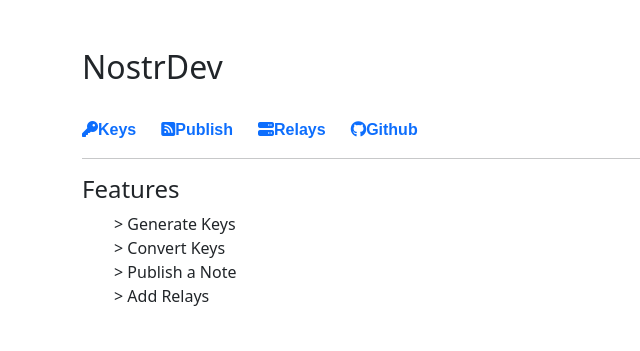
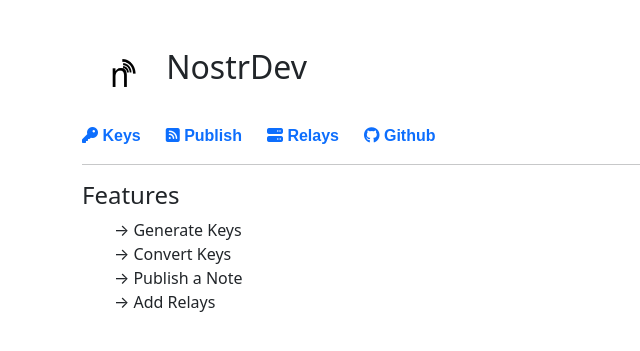
Before and after one commit to pj8912/nostrdev, a PHP site: page / in a window 1280 px wide. Shown: the top 351 px of the page, without its empty margins (0-640 px from the left). Run offline with PHP 8.4, Linux system fonts and the light colour scheme; some libraries are stand-ins or nearby versions.

Commit message:
addedlogo

```diff
--- a/includes/header.php
+++ b/includes/header.php
@@ -19,8 +19,13 @@
             /* margin: 2px; */
         }
         .main-tite{
-            border-bottom : 2px solid black;
+            /* border-bottom : 2px solid black; */
+            /* margin-right: 10px; */
+            display: flex;
+            flex-direction: row;
+
         }
+
     </style>
 </head>
 <body>
--- a/index.php
+++ b/index.php
@@ -1,16 +1,25 @@
 <?php include 'includes/header.php'; ?>
 <div class="container mt-5">
-    <h2 class="main-title">NostrDev</h2><br>
-    <div class="links"><a href="keys.php"><i class="fas fa-key"></i>Keys</a> <a href="publish.php"><i class="fas fa-rss-square"></i>Publish</a> <a href="relays.php"><i class="fas fa-server"></i>Relays</a>
-    <a href="https://github.com/pj8912/nostrdev"><i class="fa fa-github"></i>Github</a>
-</div><hr>
+    <div class="main-title">
+        <img src="includes/nostr-logo.png" alt="nostr-logo" width="80" height="50">
+        <span class="h2">
+            NostrDev
+        </span>
+    </div>
+    <br>
+    <div class="links"><a href="keys.php"><i class="fas fa-key"></i> Keys</a>
+        <a href="publish.php"><i class="fas fa-rss-square"></i> Publish</a>
+        <a href="relays.php"><i class="fas fa-server"></i> Relays</a>
+        <a href="https://github.com/pj8912/nostrdev"><i class="fa fa-github"></i> Github</a>
+    </div>
+    <hr>
     <div class="mt-3">
         <h4>Features</h4>
         <ul style="list-style: none;">
-            <li>> Generate Keys</li>
-            <li>> Convert Keys</li>
-            <li>> Publish a Note</li>
-            <li>> Add Relays</li>
+            <li>&#8594; Generate Keys</li>
+            <li>&#8594; Convert Keys</li>
+            <li>&#8594; Publish a Note</li>
+            <li>&#8594; Add Relays</li>
         </ul>
     </div>
 </div>
--- a/keys.php
+++ b/keys.php
@@ -18,7 +18,7 @@
             <!-- bech32 to hex -->
             <h4>Convert bech32 encoded keys (npub, nsec) to hex</h4>
             <input type="text" name="hex_public_key" id="key_" class="form-control" placeholder="Public/Private Key (npub/nsec)"><br>
-            <button onclick="convertKeys()" class="btn btn-primary"> Convert to hex </button>
+            <button onclick="convertKeys()" class="btn btn-primary"> Convert bech32 ->>  hex </button>
             <br>
             <div id="converted_key"></div>
         </div>
@@ -31,7 +31,7 @@
             <br>
             <input type="text" name="hex_private_key" id="key2" class="form-control" placeholder="Private Key(hex)">
             <br>
-            <button onclick="convertHexToBech32()" class="btn btn-primary"> Convert to bech32 </button>
+            <button onclick="convertHexToBech32()" class="btn btn-primary"> Convert to hex ->> bech32 </button>
             <br>
             <ul id="keylist"> </ul>
             <div id="hrline"></div>
--- a/sql-test/events_table.php
+++ /dev/null
@@ -1,6 +0,0 @@
-<?php
-
-// require_once "sql.php";
-$db = new SQLite3('nostr_php.db');
-$sql = "CREATE TABLE IF NOT EXISTS events(event_string TEXT, created_at DATETIME DEFAULT CURRENT_TIMESTAMP)";
-$db->exec($sql);
```
Also changed, not shown: sql-test/sql.php (deleted, +0 -8 lines), sql-test/test.php (deleted, +0 -47 lines), test/send_to_relay.php (deleted, +0 -107 lines), test/test.php (deleted, +0 -28 lines), includes/nostr-logo.png (added), test/getnotes.php (deleted).
